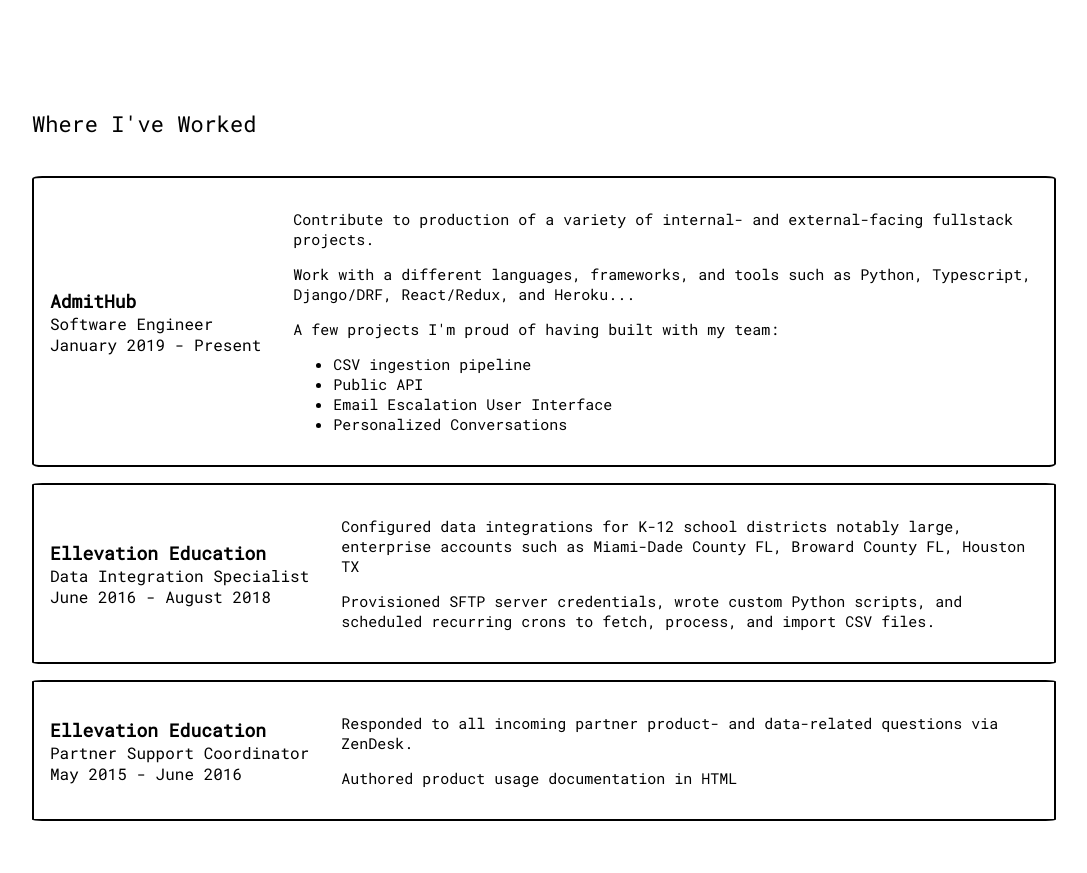
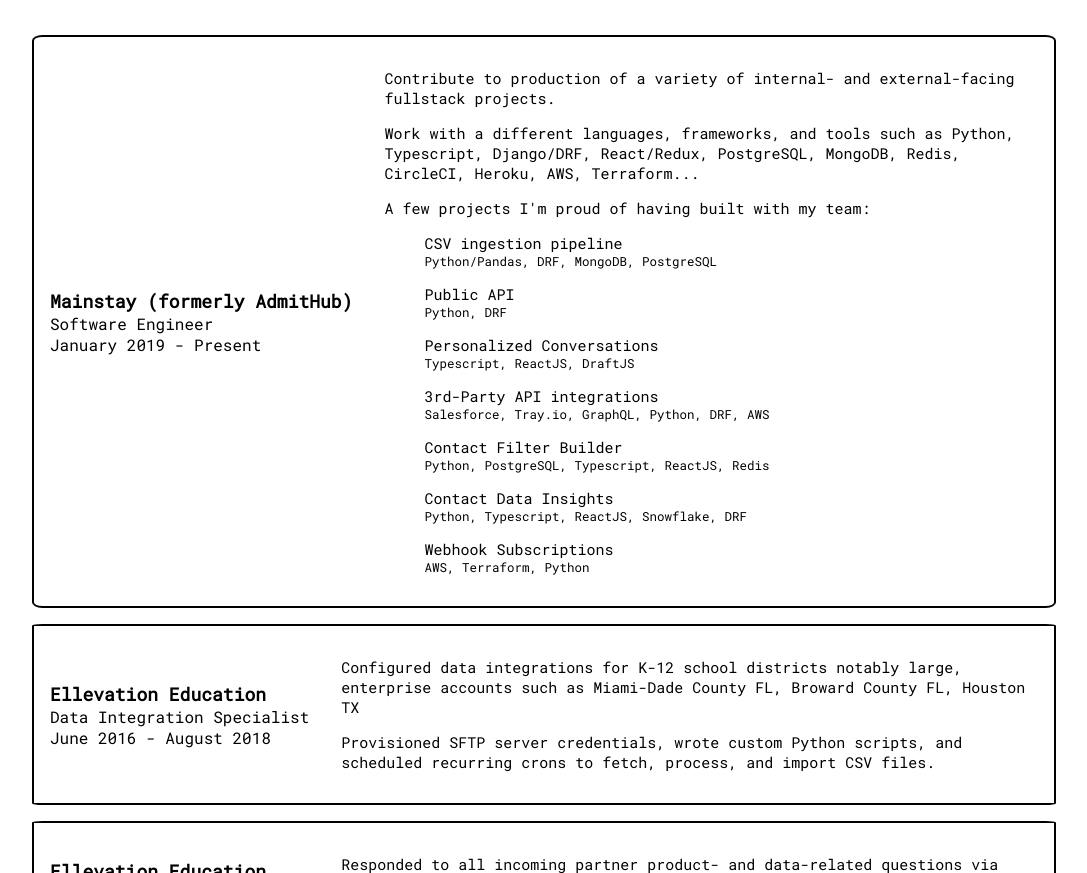
Before and after one commit to neckenth/personal, a plain HTML site: page index.html in a window 1280 px wide. Shown: the part 874-1747 px from the top of the page, without its empty margins (96-1183 px from the left). Drawn offline with Linux system fonts and the light colour scheme.

Commit message:
bring up-to-date

```diff
--- a/index.html
+++ b/index.html
@@ -30,7 +30,7 @@
         <div class="text">
           <div id="name">Hi, I'm Nancy</div>
           <div id="details">
-            <p>I'm a Software Engineer based in Philadelphia, and I currently work at AdmitHub.</p>
+            <p>I'm a Software Engineer based in Philadelphia, and I currently work at Mainstay (formerly AdmitHub).</p>
             <p>I enjoy working on a collaborative team to build intuitive and thoroughly-tested fullstack features from
               start to finish.</p>
           </div>
@@ -57,7 +57,7 @@
         <div class="jobs">
           <div class="job">
             <div class="when-and-where">
-              <div class="location">AdmitHub</div>
+              <div class="location">Mainstay (formerly AdmitHub)</div>
               <div class="title">Software Engineer</div>
               <div class="timeline">January 2019 - Present</div>
             </div>
@@ -68,23 +68,39 @@
               </p>
               <p>
                 Work with a different languages, frameworks, and tools such as
-                Python, Typescript, Django/DRF, React/Redux, and Heroku...
+                Python, Typescript, Django/DRF, React/Redux, PostgreSQL, MongoDB, Redis, CircleCI, Heroku, AWS, Terraform...
               </p>
               <p>
                 A few projects I'm proud of having built with my team:
               </p>
               <ul class="proj-list">
-                <li>
-                  CSV ingestion pipeline
+                <li class="proj-list-item">
+                  <div>CSV ingestion pipeline</div>
+                  <small>Python/Pandas, DRF, MongoDB, PostgreSQL</small>
                 </li>
-                <li>
-                  Public API
+                <li class="proj-list-item">
+                  <div>Public API</div>
+                  <small>Python, DRF</small>
                 </li>
-                <li>
-                  Email Escalation User Interface
+                <li class="proj-list-item">
+                  <div>Personalized Conversations</div>
+                  <small>Typescript, ReactJS, DraftJS</small>
                 </li>
-                <li>
-                  Personalized Conversations
+                <li class="proj-list-item">
+                  <div>3rd-Party API integrations</div>
+                  <small>Salesforce, Tray.io, GraphQL, Python, DRF, AWS</small>
+                </li>
+                <li class="proj-list-item">
+                  <div>Contact Filter Builder</div>
+                  <small>Python, PostgreSQL, Typescript, ReactJS, Redis</small>
+                </li>
+                <li class="proj-list-item">
+                  <div>Contact Data Insights</div>
+                  <small>Python, Typescript, ReactJS, Snowflake, DRF</small>
+                </li>
+                <li class="proj-list-item">
+                  <div>Webhook Subscriptions</div>
+                  <small>AWS, Terraform, Python</small>
                 </li>
               </ul>
             </div>
--- a/styles.css
+++ b/styles.css
@@ -296,3 +296,9 @@ li,
   visibility: visible;
   ;
 }
+
+.proj-list-item {
+  display: flex;
+  flex-direction: column;
+  margin-bottom: 1em;
+}
```
